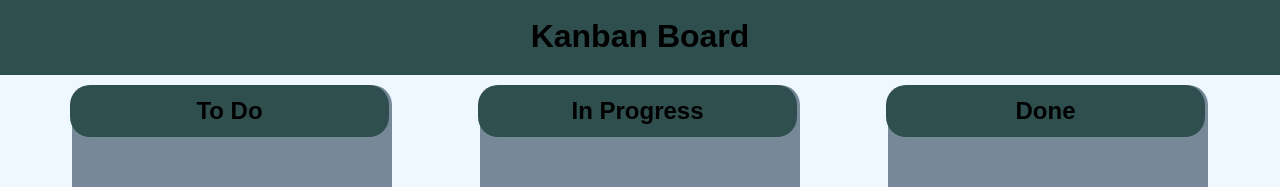
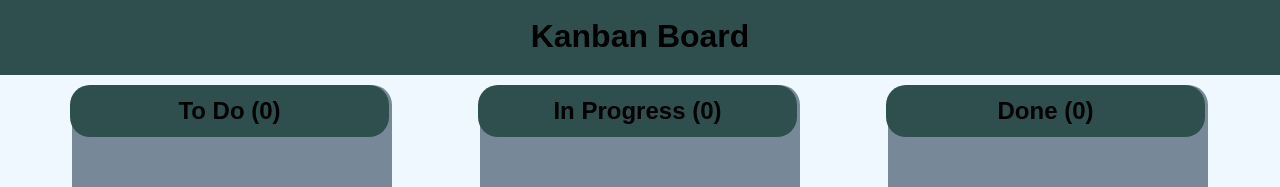
Before and after one commit to tsiarasx/waterMellon, a plain HTML site: page index.html in a window 1280 px wide. Shown: the top 187 px of the page. Drawn offline with Linux system fonts and the light colour scheme.

```diff
--- a/index.html
+++ b/index.html
@@ -15,22 +15,22 @@
     </header>
 
     <div class="main_body">
-
         <div class="to_do">
-            <h2>To Do</h2>
+            <h2>To Do (<span id="todo-count">0</span>)</h2>
             <table class="table_to_do"></table>
         </div>
 
         <div class="in_progress">
-            <h2>In Progress</h2>
+            <h2>In Progress (<span id="inprogress-count">0</span>)</h2>
             <table class="table_in_progress"></table>
         </div>
 
         <div class="done">
-            <h2>Done</h2>
+            <h2>Done (<span id="done-count">0</span>)</h2>
             <table class="table_done"></table>
         </div>
     </div>
+
     <div class="add_task">
         <form action="">
             <input type="text" id="text" placeholder="Add Task">
```
